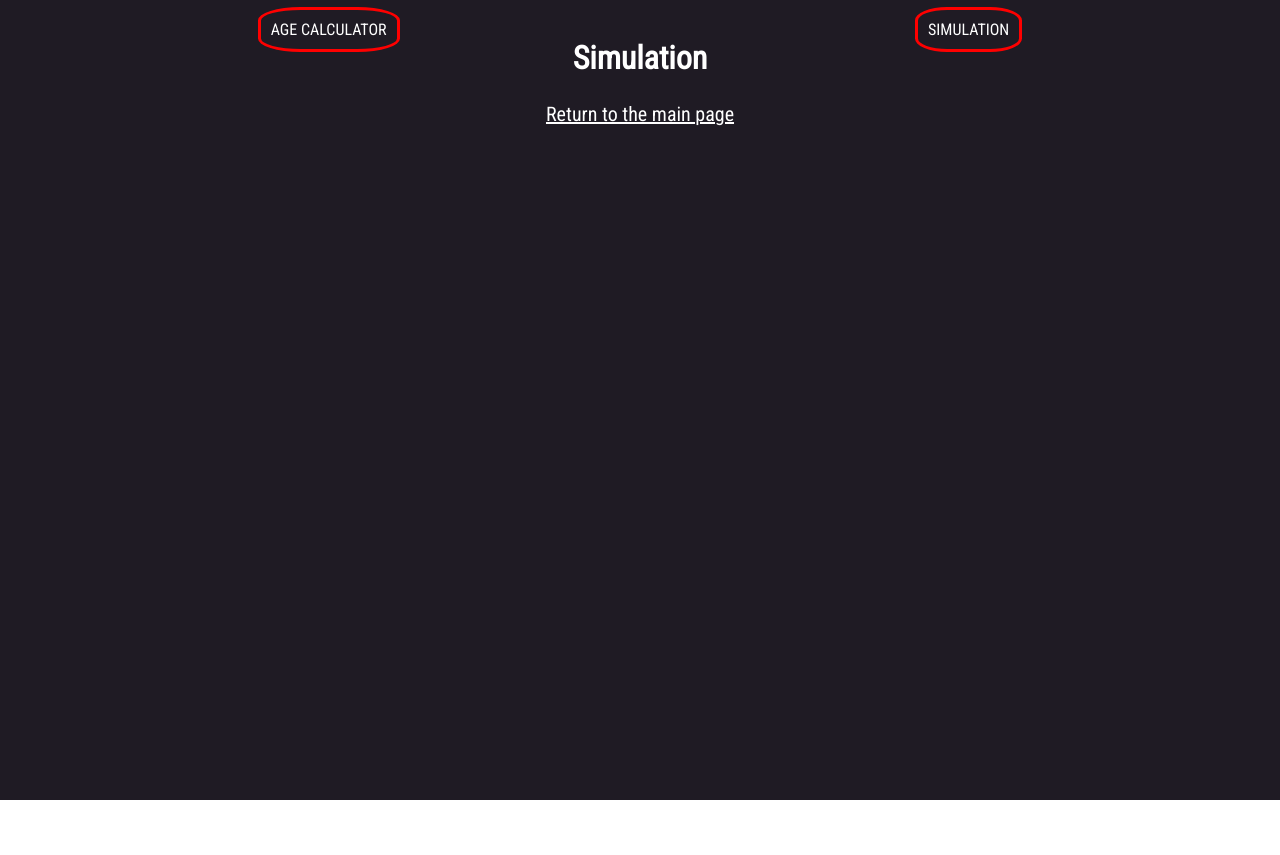
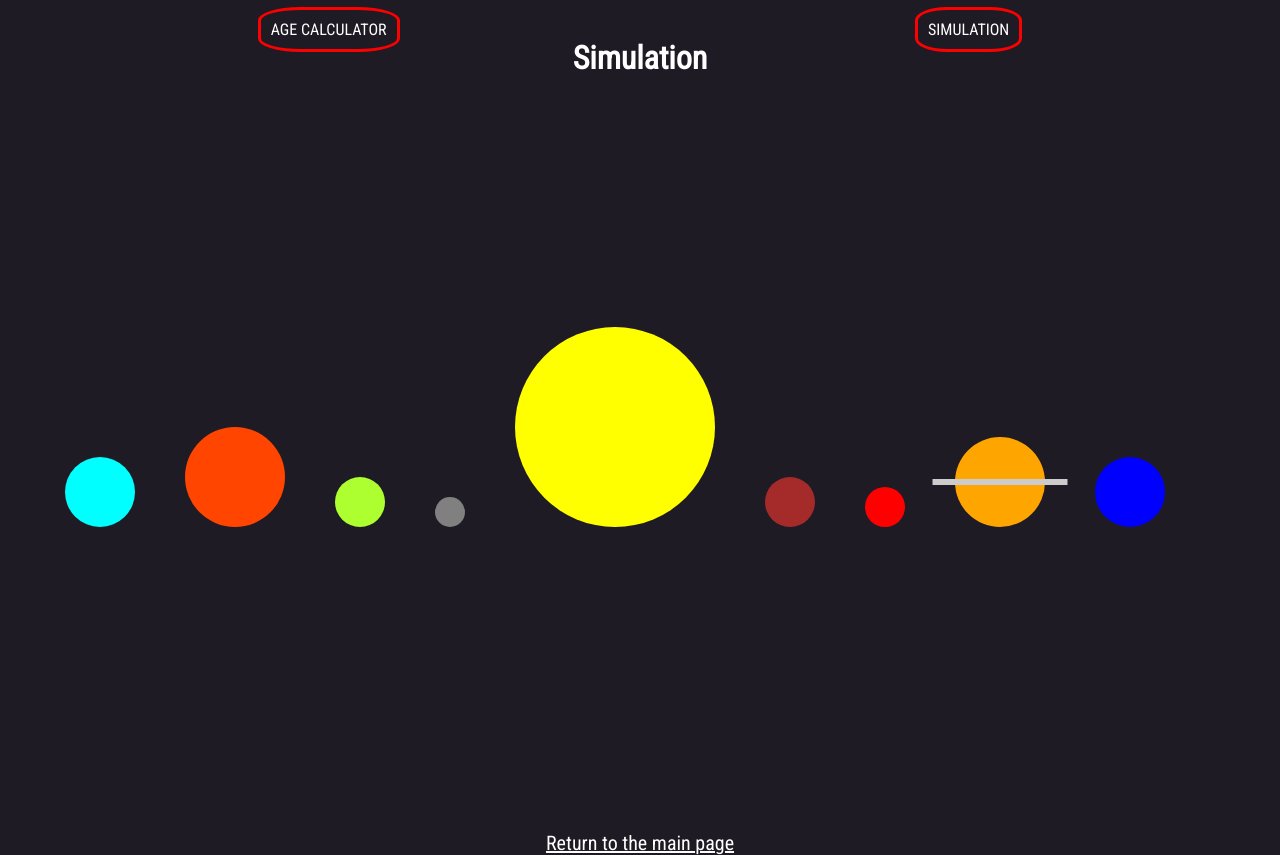
Before and after one commit to Student235555/solar-system-facts, a React (Create React App) app: page /simulation in a window 1280 px wide. Before the commit the page ends 800 px from the top, so only its background shows below. Built offline with nearby package versions, Linux system fonts and the light colour scheme.

Commit message:
Update simulation

```diff
--- a/src/components/Simulation.js
+++ b/src/components/Simulation.js
@@ -6,6 +6,20 @@ const Simulation = () => {
     return (
         <div>
             <h1>Simulation</h1>
+            <div class="dots">
+                <span class="dot uranus"></span>
+                <span class="dot jupiter"></span>
+                <span class="dot earth"></span>
+                <span class="dot mercury"></span>
+                <span class="dot sun"></span>
+                <span class="dot venus"></span>
+                <span class="dot mars"></span>
+                <span class="dot saturn">
+                    <div class='line'>
+                    </div>
+                </span>
+                <span class="dot neptune"></span>
+            </div>
             <p className='returnLink'><Link to="/">Return to the main page</Link></p>
         </div>
      );
--- a/src/styles/Simulation.css
+++ b/src/styles/Simulation.css
@@ -0,0 +1,77 @@
+.dots{
+    text-align: center;
+    margin-top: 250px;
+    margin-bottom: 300px;
+  }
+
+  .dot {
+    height: 10px;
+    width: 10px;
+    margin-right: 50px;
+    border-radius: 50%;
+    display: inline-block;
+  }
+
+  .sun{
+    height: 200px;
+    width: 200px;
+    background-color: yellow;
+  }
+
+  .mercury{
+    height: 30px;
+    width: 30px;
+    background-color: grey;
+  }
+
+  .venus{
+    height: 50px;
+    width: 50px;
+    background-color: brown;
+  }
+
+  .earth{
+    height: 50px;
+    width: 50px;
+    background-color: greenyellow;
+  }
+
+  .mars{
+    height: 40px;
+    width: 40px;
+    background-color: red;
+  }
+
+  .jupiter{
+    height: 100px;
+    width: 100px;
+    background-color: orangered;
+  }
+
+  .saturn{
+      position: relative;
+    height: 90px;
+    width: 90px;
+    background-color: orange;
+  }
+
+  .uranus{
+    height: 70px;
+    width: 70px;
+    background-color: aqua;
+  }
+
+  .neptune{
+    height: 70px;
+    width: 70px;
+    background-color: blue;
+  }
+
+  .line{
+    position: absolute;
+    top: 50%;
+    left: 50%;
+    width: 150%;
+    border-top: 6px solid #ccc;
+    transform: translate(-50%, -50%);
+  }
```
